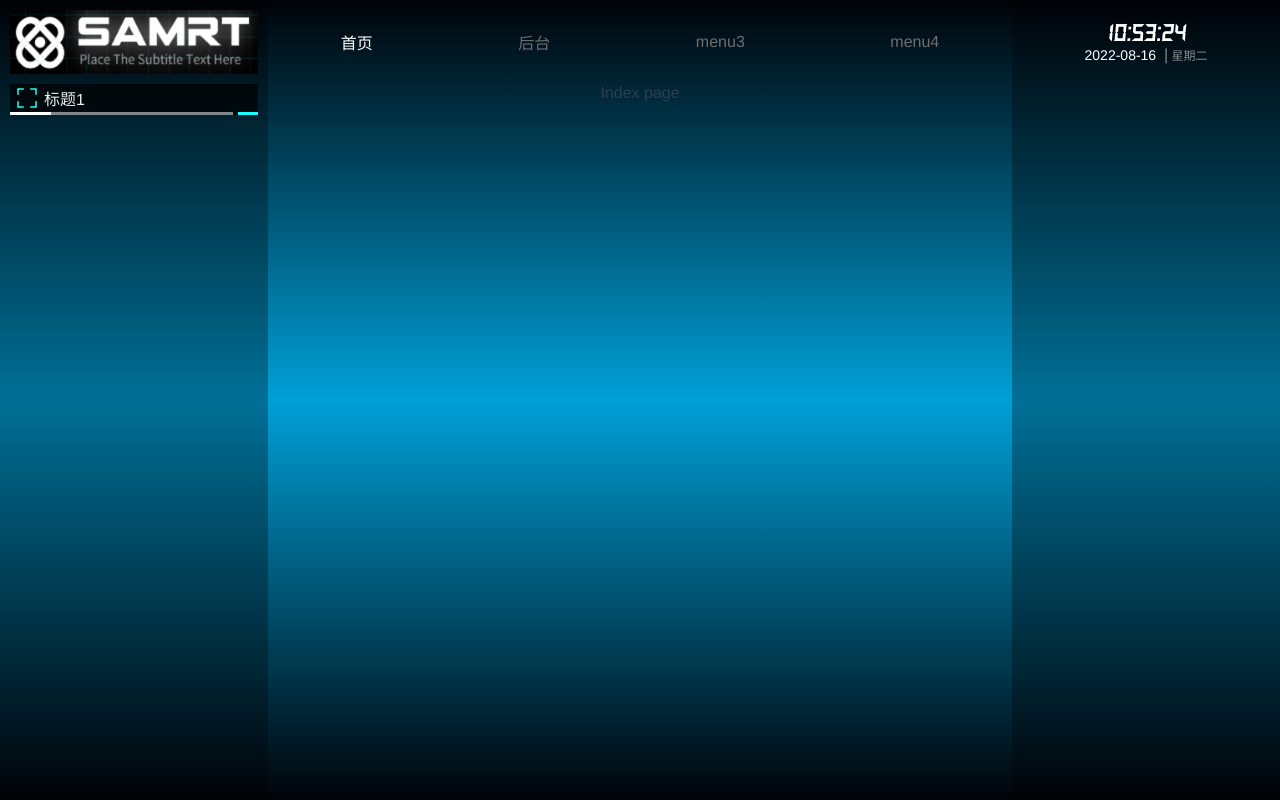
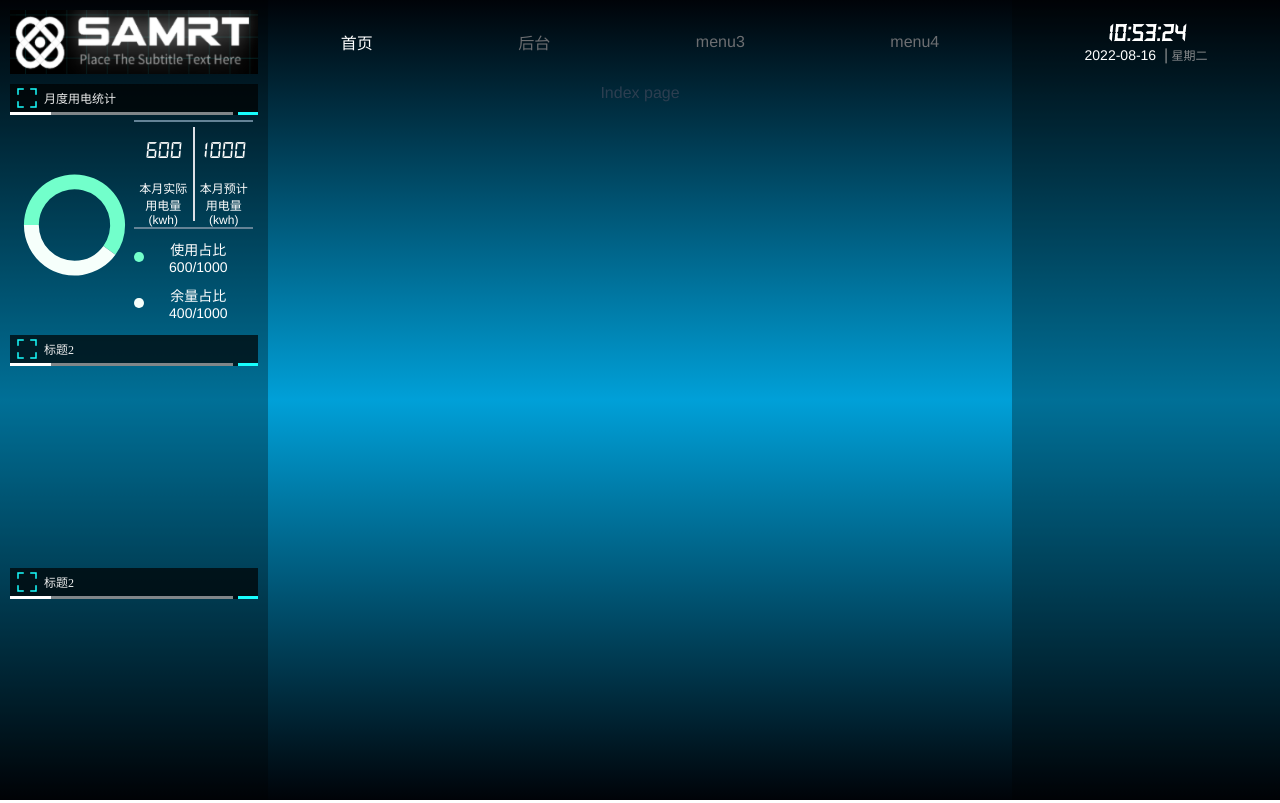
Before and after one commit to ztwelve/vue2-demo, a Vue app: page /#/index in a window 1280 px wide. Built offline with nearby package versions, Linux system fonts and the light colour scheme.

Commit message:
update index page

```diff
--- a/package.json
+++ b/package.json
@@ -12,6 +12,7 @@
   },
   "dependencies": {
     "dayjs": "^1.11.5",
+    "echarts": "^4.9.0",
     "element-ui": "^2.15.9",
     "vue": "^2.5.2",
     "vue-router": "^3.0.1"
--- a/src/layout/components/TabTop.vue
+++ b/src/layout/components/TabTop.vue
@@ -62,6 +62,7 @@ export default {
 
 .tabtop {
   display: flex;
+
   .logo {
     flex: 2;
     padding: 10px;
--- a/src/main.js
+++ b/src/main.js
@@ -7,6 +7,8 @@ import elementUI from 'element-ui'
 import './permission'
 import 'element-ui/lib/theme-chalk/index.css';
 import "@/assets/styles/font.css"
+import echarts from "echarts"
+Vue.prototype.$echarts = echarts
 Vue.use(elementUI)
 Vue.config.productionTip = false
 // Vue.use(permission)
--- /dev/null
+++ b/src/views/index/componente/Stat.vue
@@ -0,0 +1,153 @@
+<template>
+  <div class="stat">
+    <div class="chart" ref="chart"></div>
+    <div class="text">
+      <div class="top">
+        <div class="item">
+          <span class="num">{{ chartData[0].value }}</span>
+          <span class="content">本月实际用电量(kwh)</span>
+        </div>
+        <el-divider direction="vertical"></el-divider>
+        <div class="item">
+          <span class="num">{{ chartData[1].value + chartData[0].value }}</span>
+          <span class="content">本月预计用电量(kwh)</span>
+        </div>
+      </div>
+      <div class="bottom">
+        <div class="bottom-item">
+          <div class="point" style="background-color: #72ffcb;"></div>
+          <span>{{ `使用占比${chartData[0].value}/${chartData[1].value + chartData[0].value}` }}</span>
+        </div>
+        <div class="bottom-item">
+          <div class="point" style="background-color: #f6fffb;"></div>
+          <span>{{ `余量占比${chartData[1].value}/${chartData[1].value + chartData[0].value}` }}</span>
+        </div>
+      </div>
+    </div>
+  </div>
+</template>
+<script>
+import { stat } from "./defaultData"
+export default {
+  data() {
+    return {
+      chartData: stat
+    }
+  },
+  mounted() {
+    this.initData()
+  },
+  methods: {
+    initData() {
+      let chart = this.$echarts.init(this.$refs.chart)
+      let option = {
+        tooltip: {
+          trigger: 'item'
+        },
+        series: [
+          {
+            name: "用电预期",
+            type: 'pie',
+            radius: ['60%', '85%'],
+            avoidLabelOverlap: false,
+            startAngle: 180,
+            label: {
+              show: false,
+              position: 'center'
+            },
+            emphasis: {
+              label: {
+                show: true,
+                fontSize: '16',
+                fontWeight: 'bold'
+              }
+            },
+            labelLine: {
+              show: false
+            },
+            color: ["#72ffcb", "#f6fffb"],
+            data: this.chartData
+          }
+        ]
+      };
+      chart.setOption(option)
+    }
+  }
+}
+</script>
+<style lang="scss" scoped>
+.stat {
+  width: 100%;
+  height: 100%;
+  display: flex;
+
+  .chart {
+    flex: 1;
+  }
+
+  .text {
+    flex: 1;
+    display: flex;
+    flex-direction: column;
+
+    .top {
+      flex: 1;
+      display: flex;
+      border-top: 2px solid #648396;
+      border-bottom: 2px solid #648396;
+
+      .item {
+        flex: 1;
+        display: flex;
+        flex-direction: column;
+        color: #fff;
+
+
+        .num {
+          flex: 3;
+          font-family: "LcdD";
+          font-size: 25px;
+          display: flex;
+          align-items: center;
+          justify-content: center;
+        }
+
+        .content {
+          flex: 2;
+          font-size: 12px;
+        }
+      }
+
+      .el-divider--vertical {
+        display: inline-block;
+        width: 2px;
+        height: 90%;
+        color: #648396;
+        margin: 5px 0;
+      }
+
+    }
+
+    .bottom {
+      flex: 1;
+
+      .bottom-item {
+        margin-top: 10px;
+        display: flex;
+        align-items: center;
+
+        .point {
+          width: 10px;
+          height: 10px;
+          border-radius: 50%;
+        }
+        span{
+          flex-grow: 1;
+          font-size: 14px;
+          color: #fff;
+        }
+      }
+    }
+  }
+}
+</style>
--- /dev/null
+++ b/src/views/index/componente/defaultData.js
@@ -0,0 +1 @@
+export const stat = [{ name: '使用', value: 600 }, { name: "剩余", value: 400 }]
--- a/src/views/index/componente/mainCard.vue
+++ b/src/views/index/componente/mainCard.vue
@@ -3,7 +3,7 @@
     <div class="header">
       <div class="title">
         <i class="el-icon-full-screen" style="color: rgb(24, 254, 254); font-size: 24px"></i>
-        <span class="text">标题1</span>
+        <span class="text">{{title}}</span>
       </div>
       <div class="line">
         <span class="left"></span>
@@ -18,13 +18,20 @@
 </template>
 <script>
 export default {
+  props: {
+    title: {
+      type: String,
+      required: true
+    }
+  }
 
 }
 </script>
 <style lang="scss" scoped>
 .box {
   .header {
-    background-color: rgba(0,0,0,0.7);
+    background-color: rgba(0, 0, 0, 0.7);
+
     .title {
       padding: 2px 5px;
       display: flex;
@@ -33,6 +40,8 @@ export default {
       .text {
         margin-left: 5px;
         color: #eceded;
+        font-size: 12px;
+        font-family: '行楷';
       }
     }
 
@@ -58,5 +67,9 @@ export default {
       }
     }
   }
+  .content{
+    height: calc(100% - 28px);
+    padding: 5px;
+  }
 }
 </style>
--- a/src/views/index/index.vue
+++ b/src/views/index/index.vue
@@ -1,7 +1,11 @@
 <template>
     <div class="index">
         <div class="side">
-            <mainCard />
+            <mainCard class="item" title="月度用电统计">
+                <Stat />
+            </mainCard>
+            <mainCard class="item" title="标题2"></mainCard>
+            <mainCard class="item" title="标题2"></mainCard>
         </div>
         <div class="center">
             Index page
@@ -11,8 +15,10 @@
 </template>
 <script>
 import mainCard from './componente/mainCard.vue';
+import Stat from '@/views/index/componente/Stat.vue';
+
 export default {
-    components: { mainCard }
+    components: { mainCard, Stat }
 }
 </script>
 <style lang="scss" scoped>
@@ -20,7 +26,6 @@ export default {
     width: 100%;
     height: 100%;
     display: flex;
-    float: left;
 
     .side {
         flex: 1;
@@ -28,6 +33,12 @@ export default {
         backdrop-filter: saturate(150%) conreast(100%) blur(8px);
         -webkit-backdrop-filter: saturate(150%) contrast(100%) blur(5px);
         background-color: rgba(0, 0, 0, .3);
+        display: flex;
+        flex-direction: column;
+
+        .item {
+            flex: 1;
+        }
     }
 
     .center {
```
Also changed, not shown: 22 other files (tests, documents, lock files or other folders).
